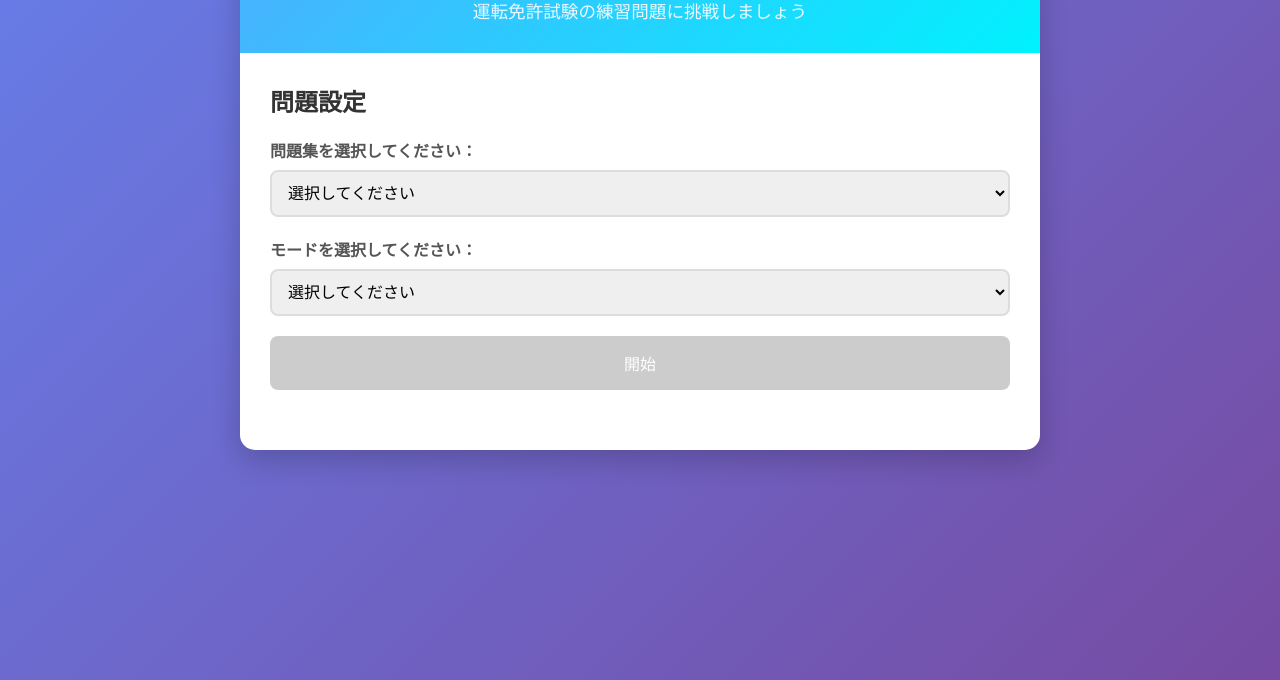
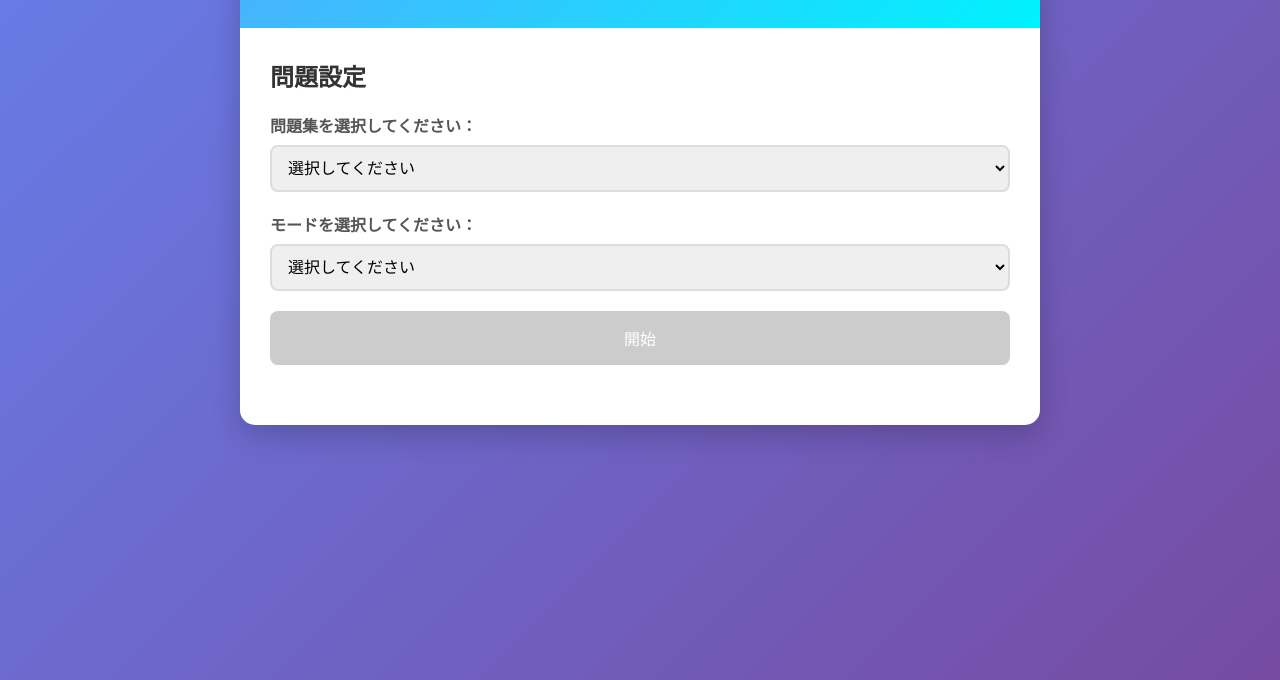
Before and after one commit to luckyluck4989/qa1, a plain HTML site: page index.html in a window 1280 px wide. Shown: the part 120-800 px from the top of the page. Drawn offline with Linux system fonts and the light colour scheme.

Commit message:
Update index.html

```diff
--- a/index.html
+++ b/index.html
@@ -317,7 +317,6 @@
     <div class="container">
         <div class="header">
             <h1>問題練習</h1>
-            <p>運転免許試験の練習問題に挑戦しましょう</p>
         </div>
 
         <div class="content">
```
